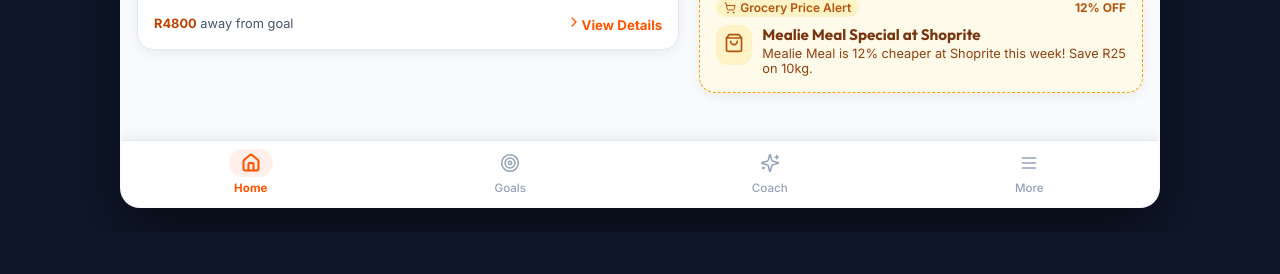
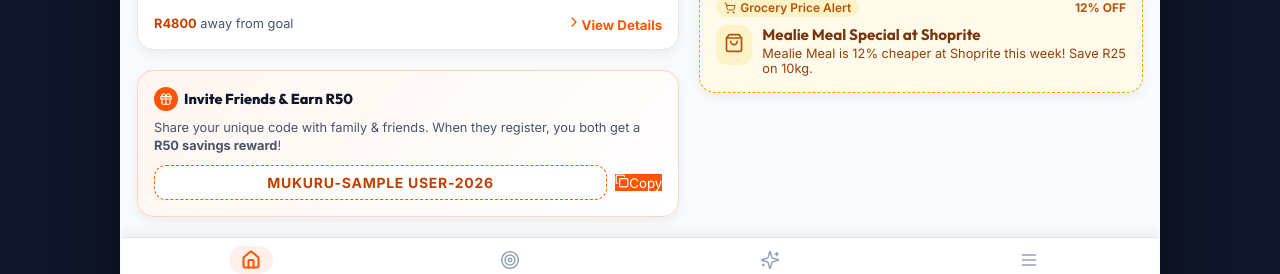
Before and after one commit to ORANKIIEY/Mukuru-Saver-Imali, a React (Vite) app in the folder frontend/: page /dashboard in a window 1280 px wide. Shown: the part 568-842 px from the top of the page. Before the commit the page ends 800 px from the top, so only its background shows below. Built offline with nearby package versions, Linux system fonts and the light colour scheme; no server answers; sample sign-in values are in the browser's storage.

Commit message:
feat: implement referral rewards feature and personalized user dashboard upon sign in

```diff
--- a/frontend/src/app/auth/AuthModal.jsx
+++ b/frontend/src/app/auth/AuthModal.jsx
@@ -1,7 +1,7 @@
 import React, { useState } from 'react';
 import { useNavigate } from 'react-router-dom';
 import { useUser, COUNTRY_REGIONS } from '../../context/UserContext';
-import { X, Lock, Mail, Phone, User, Globe, ArrowRight, ShieldCheck } from 'lucide-react';
+import { X, Lock, Mail, Phone, User, Globe, ArrowRight, ShieldCheck, Gift } from 'lucide-react';
 import Button from '../../components/Button';
 import Card from '../../components/Card';
 
@@ -22,6 +22,7 @@ export default function AuthModal({ isOpen, onClose, initialTab = 'signin' }) {
   const [signUpPhone, setSignUpPhone] = useState('');
   const [signUpPass, setSignUpPass] = useState('');
   const [signUpConfirmPass, setSignUpConfirmPass] = useState('');
+  const [signUpReferralCode, setSignUpReferralCode] = useState('');
 
   // Status
   const [errorMsg, setErrorMsg] = useState('');
@@ -66,6 +67,7 @@ export default function AuthModal({ isOpen, onClose, initialTab = 'signin' }) {
         phone: signUpPhone,
         password: signUpPass,
         confirmPassword: signUpConfirmPass,
+        referralCode: signUpReferralCode,
       });
       setSuccessMsg('Account created successfully! Welcome to Mukuru Money Coach.');
       setTimeout(() => {
@@ -488,6 +490,36 @@ export default function AuthModal({ isOpen, onClose, initialTab = 'signin' }) {
                 </div>
               </div>
 
+              {/* Referral Code (Optional) */}
+              <div>
+                <label style={{ fontSize: '0.8rem', fontWeight: '700', marginBottom: '6px', color: 'var(--color-text-primary)', display: 'flex', alignItems: 'center', justifyContent: 'space-between' }}>
+                  <span style={{ display: 'flex', alignItems: 'center', gap: '4px' }}>
+                    <Gift size={14} color="var(--mukuru-orange)" /> Referral Code (Optional)
+                  </span>
+                  <span style={{ fontSize: '0.7rem', color: 'var(--mukuru-orange)', backgroundColor: 'var(--mukuru-orange-subtle)', padding: '2px 6px', borderRadius: '4px', fontWeight: '800' }}>
+                    Get R50 Bonus!
+                  </span>
+                </label>
+                <input
+                  type="text"
+                  placeholder="e.g. MUKURU-FRIEND"
+                  value={signUpReferralCode}
+                  onChange={(e) => setSignUpReferralCode(e.target.value.toUpperCase())}
+                  style={{
+                    width: '100%',
+                    padding: '9px 12px',
+                    borderRadius: 'var(--radius-md)',
+                    border: '1px dashed var(--mukuru-orange-border)',
+                    fontSize: '0.85rem',
+                    backgroundColor: 'var(--mukuru-orange-subtle)',
+                    color: 'var(--mukuru-dark)',
+                    fontWeight: '700',
+                    outline: 'none',
+                    letterSpacing: '0.05em',
+                  }}
+                />
+              </div>
+
               <Button type="submit" variant="primary" size="lg" fullWidth icon={<ShieldCheck size={18} />}>
                 Create Mukuru Account
               </Button>
--- a/frontend/src/app/dashboard/DashboardPage.jsx
+++ b/frontend/src/app/dashboard/DashboardPage.jsx
@@ -1,4 +1,4 @@
-import React from 'react';
+import React, { useState } from 'react';
 import MoneySummaryCard from './MoneySummaryCard';
 import CurrentGoalCard from './CurrentGoalCard';
 import CoachTipCard from './CoachTipCard';
@@ -6,11 +6,96 @@ import NextStepCard from './NextStepCard';
 import GroceryAlertCard from './GroceryAlertCard';
 import LoadingState from '../../components/LoadingState';
 import ErrorState from '../../components/ErrorState';
+import Card from '../../components/Card';
+import Button from '../../components/Button';
 import { useApi } from '../../hooks/useApi';
 import { useMockToggle } from '../../hooks/useMockToggle';
 import { getDashboardData } from '../../api/dashboard';
 import { useLanguage } from '../../i18n';
 import { useUser } from '../../context/UserContext';
+import { Gift, Copy, Check, Share2 } from 'lucide-react';
+
+/**
+ * Referral Program Widget Component
+ */
+function ReferralCard({ user }) {
+  const [copied, setCopied] = useState(false);
+  const referralCode = user?.referralCode || `MUKURU-${(user?.name || 'SAVER').toUpperCase()}-2026`;
+
+  const handleCopy = () => {
+    navigator.clipboard.writeText(referralCode);
+    setCopied(true);
+    setTimeout(() => setCopied(false), 2000);
+  };
+
+  return (
+    <Card
+      style={{
+        background: 'linear-gradient(135deg, #FFF5F0 0%, #FFFFFF 100%)',
+        border: '1.5px solid var(--mukuru-orange-border)',
+      }}
+    >
+      <div style={{ display: 'flex', alignItems: 'center', justifyContent: 'space-between', marginBottom: '8px' }}>
+        <div style={{ display: 'flex', alignItems: 'center', gap: '6px' }}>
+          <span
+            style={{
+              backgroundColor: 'var(--mukuru-orange)',
+              color: '#FFFFFF',
+              borderRadius: '50%',
+              width: '24px',
+              height: '24px',
+              display: 'flex',
+              alignItems: 'center',
+              justifyContent: 'center',
+            }}
+          >
+            <Gift size={14} />
+          </span>
+          <h4 style={{ fontSize: '0.9rem', fontWeight: '800', color: 'var(--color-text-primary)' }}>
+            Invite Friends & Earn R50
+          </h4>
+        </div>
+        {user?.bonusBalance > 0 && (
+          <span style={{ fontSize: '0.7rem', color: '#065F46', backgroundColor: '#D1FAE5', padding: '2px 6px', borderRadius: '4px', fontWeight: '800' }}>
+            +R{user.bonusBalance} Bonus Active
+          </span>
+        )}
+      </div>
+
+      <p style={{ fontSize: '0.8rem', color: 'var(--color-text-secondary)', marginBottom: '10px', lineHeight: '1.4' }}>
+        Share your unique code with family & friends. When they register, you both get a <strong>R50 savings reward</strong>!
+      </p>
+
+      <div style={{ display: 'flex', alignItems: 'center', gap: '8px' }}>
+        <div
+          style={{
+            flex: 1,
+            padding: '8px 12px',
+            backgroundColor: '#FFFFFF',
+            border: '1px dashed var(--mukuru-orange)',
+            borderRadius: 'var(--radius-md)',
+            fontWeight: '800',
+            fontSize: '0.875rem',
+            color: 'var(--mukuru-orange-dark)',
+            textAlign: 'center',
+            letterSpacing: '0.05em',
+          }}
+        >
+          {referralCode}
+        </div>
+        <Button
+          variant={copied ? 'secondary' : 'primary'}
+          size="sm"
+          onClick={handleCopy}
+          icon={copied ? <Check size={14} /> : <Copy size={14} />}
+          style={{ backgroundColor: copied ? '#10B981' : 'var(--mukuru-orange)', color: '#FFFFFF' }}
+        >
+          {copied ? 'Copied!' : 'Copy'}
+        </Button>
+      </div>
+    </Card>
+  );
+}
 
 /**
  * DashboardPage Component
@@ -23,7 +108,7 @@ export default function DashboardPage() {
   const { data, loading, error, refetch } = useApi(getDashboardData, [useMocks]);
 
   if (loading) {
-    return <LoadingState message={`Loading ${activeUser?.name || 'Grace'}'s Mukuru Dashboard...`} />;
+    return <LoadingState message={`Loading ${activeUser?.name || 'User'}'s Mukuru Dashboard...`} />;
   }
 
   if (error) {
@@ -36,8 +121,8 @@ export default function DashboardPage() {
     );
   }
 
-  // Use dynamic logged-in user name
-  const userName = activeUser?.name || data?.user?.name || 'Grace';
+  // Use dynamic logged-in user details
+  const userName = activeUser?.name || data?.user?.name || 'User';
   const summary = activeUser?.income ? {
     income: activeUser.income,
     commitments: activeUser.commitments,
@@ -48,12 +133,12 @@ export default function DashboardPage() {
 
   const currentGoal = activeUser?.goal ? {
     id: 'active-goal',
-    title: activeUser.goal,
-    name: activeUser.goal,
+    title: typeof activeUser.goal === 'string' ? activeUser.goal : `${userName}'s Savings Goal`,
+    name: typeof activeUser.goal === 'string' ? activeUser.goal : `${userName}'s Savings Goal`,
     targetAmount: 6000,
-    currentSaved: 1200,
-    percentage: 20,
-    remainingAmount: 4800,
+    currentSaved: activeUser.bonusBalance ? 1200 + activeUser.bonusBalance : 1200,
+    percentage: activeUser.bonusBalance ? 22 : 20,
+    remainingAmount: activeUser.bonusBalance ? 4750 : 4800,
     targetDate: '2026-12-15',
     status: 'in_progress',
   } : data?.currentGoal;
@@ -83,6 +168,9 @@ export default function DashboardPage() {
 
           {/* Current Goal Card */}
           <CurrentGoalCard goal={currentGoal} />
+
+          {/* Referral Card */}
+          <ReferralCard user={activeUser} />
         </div>
 
         {/* Side Column */}
--- a/frontend/src/context/UserContext.jsx
+++ b/frontend/src/context/UserContext.jsx
@@ -33,6 +33,9 @@ export const DEFAULT_DEMO_USER = {
   available: 2200,
   safeToSave: 500,
   goal: 'Frosty Fridge',
+  referralCode: 'MUKURU-GRACE-2026',
+  referredBy: null,
+  bonusBalance: 0,
 };
 
 const UserContext = createContext();
@@ -80,9 +83,9 @@ export function UserProvider({ children }) {
   }, [currentUser]);
 
   /**
-   * Register a new user account with Name, Surname, Email, Region, Phone, Password, Confirm Password
+   * Register a new user account with Name, Surname, Email, Region, Phone, Password, Confirm Password, Referral Code
    */
-  const signUp = ({ name, surname, email, region, dialCode, phone, password, confirmPassword }) => {
+  const signUp = ({ name, surname, email, region, dialCode, phone, password, confirmPassword, referralCode }) => {
     if (!name || !surname || !email || !phone || !password) {
       throw new Error('Please fill in all required fields.');
     }
@@ -94,14 +97,27 @@ export function UserProvider({ children }) {
     }
 
     const cleanEmail = email.trim().toLowerCase();
+    const cleanPhoneDigits = phone.replaceAll(/\D/g, '');
+    if (cleanPhoneDigits.length < 6) {
+      throw new Error('Please enter a valid cellphone number.');
+    }
+
+    const formattedPhone = phone.startsWith('+') ? phone.trim() : `${dialCode}${phone.trim()}`;
+    const cleanPhone = formattedPhone.replaceAll(' ', '');
+
     const existing = registeredUsers.find(
-      (u) => u.email.toLowerCase() === cleanEmail || u.phone.replaceAll(' ', '') === phone.replaceAll(' ', '')
+      (u) =>
+        (u.email && u.email.toLowerCase() === cleanEmail) ||
+        (u.phone && u.phone.replaceAll(' ', '') === cleanPhone)
     );
     if (existing) {
       throw new Error('An account with this email or phone number already exists. Please sign in instead.');
     }
 
-    const formattedPhone = phone.startsWith('+') ? phone.trim() : `${dialCode}${phone.trim()}`;
+    const cleanNameTag = name.trim().toUpperCase().replaceAll(/[^A-Z]/g, '');
+    const userRefCode = `MUKURU-${cleanNameTag || 'SAVER'}-${Math.floor(1000 + Math.random() * 9000)}`;
+    const hasReferral = Boolean(referralCode && referralCode.trim());
+
     const newUser = {
       id: `usr-${Date.now()}`,
       name: name.trim(),
@@ -117,7 +133,10 @@ export function UserProvider({ children }) {
       commitments: 6300,
       available: 2200,
       safeToSave: 500,
-      goal: 'My Savings Goal',
+      goal: `${name.trim()}'s Savings Goal`,
+      referralCode: userRefCode,
+      referredBy: hasReferral ? referralCode.trim().toUpperCase() : null,
+      bonusBalance: hasReferral ? 50 : 0, // Instant R50 referral welcome bonus!
     };
 
     setRegisteredUsers((prev) => [...prev, newUser]);
```
